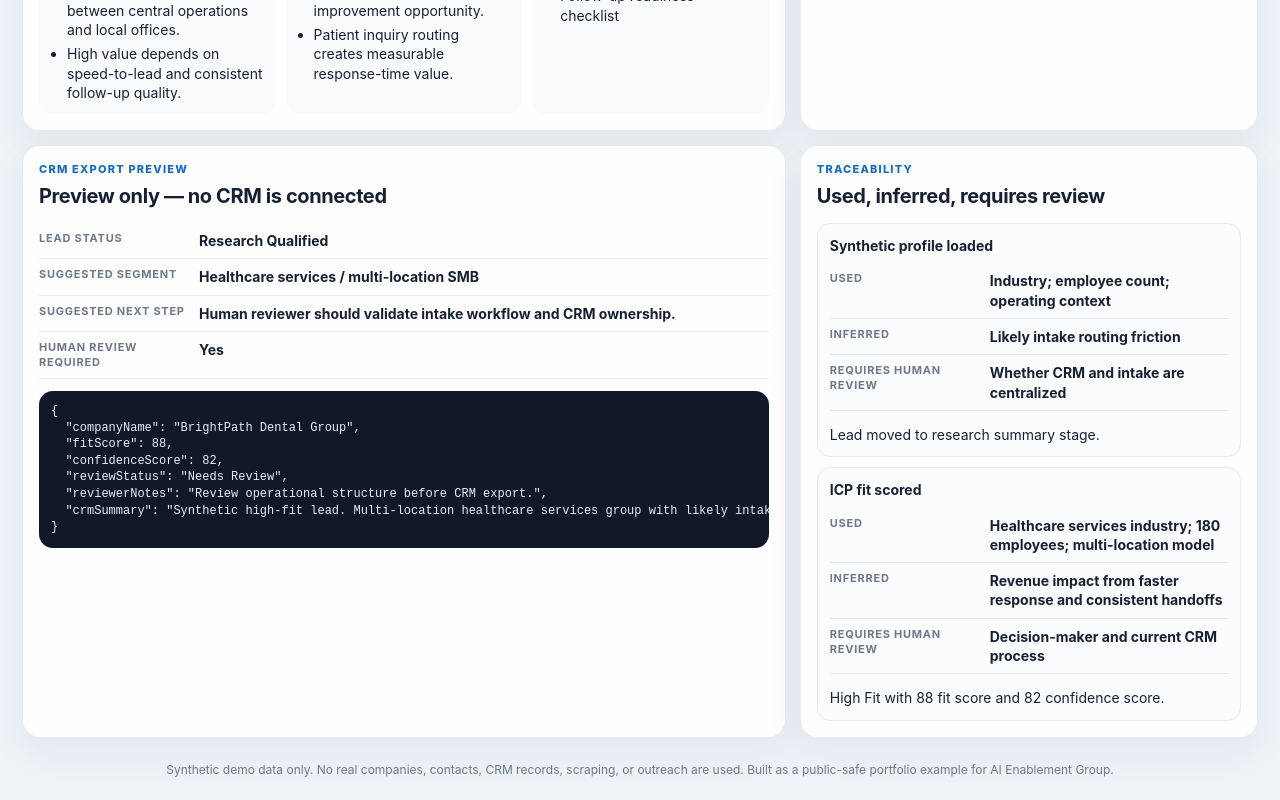
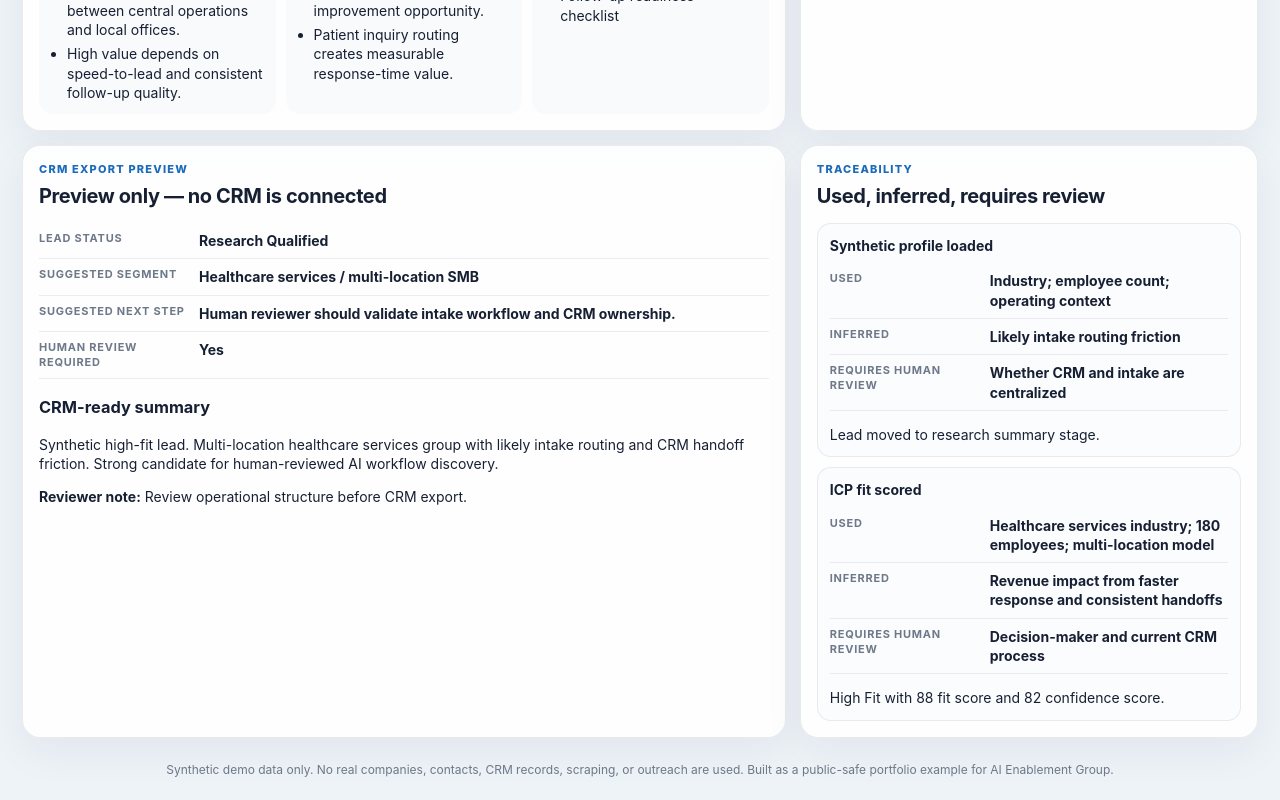
Before and after one commit to jtinnerello1/aieg-lead-research-workbench, a React (Vite) app: page / in a window 1280 px wide. Shown: the part 1790-2590 px from the top of the page. Built offline with nearby package versions, Linux system fonts and the light colour scheme.

Commit message:
Replace JSON CRM preview with business summary

```diff
--- a/src/App.tsx
+++ b/src/App.tsx
@@ -188,20 +188,13 @@ export default function App() {
             <InfoRow label="Suggested next step" value={selectedLead.crmPreview.suggestedNextStep} />
             <InfoRow label="Human review required" value={selectedLead.crmPreview.humanReviewRequired ? 'Yes' : 'No'} />
           </div>
-          <pre className="json-preview">
-            {JSON.stringify(
-              {
-                companyName: selectedLead.companyName,
-                fitScore: selectedLead.fitScore,
-                confidenceScore: selectedLead.confidenceScore,
-                reviewStatus: selectedStatus,
-                reviewerNotes: selectedNotes,
-                crmSummary: selectedLead.crmPreview.summaryForCrm,
-              },
-              null,
-              2,
-            )}
-          </pre>
+          <article className="crm-summary-card">
+            <h3>CRM-ready summary</h3>
+            <p>{selectedLead.crmPreview.summaryForCrm}</p>
+            <p>
+              <strong>Reviewer note:</strong> {selectedNotes || 'No reviewer note added yet.'}
+            </p>
+          </article>
         </section>
 
         <section className="panel audit-panel">
```
